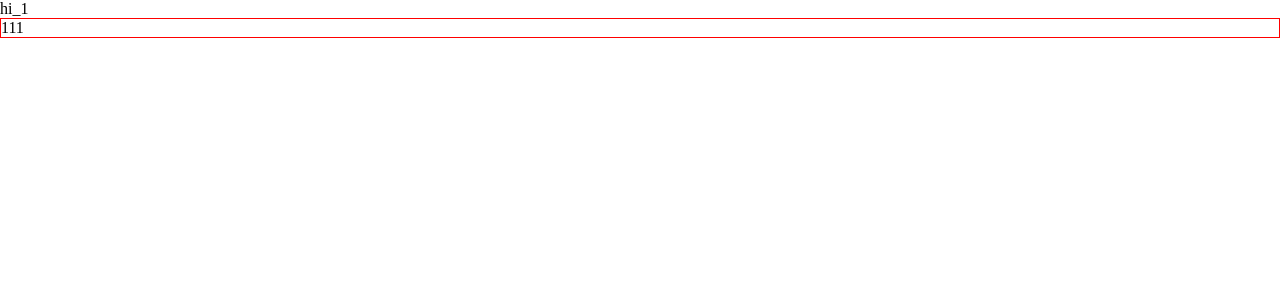
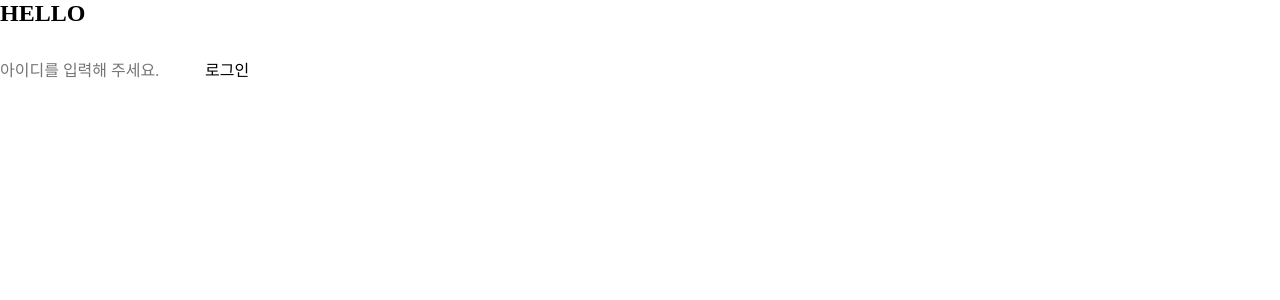
Before and after one commit to hyeokii/Nuxt-practice, a Nuxt app: page /hello in a window 1280 px wide. Shown: the top 300 px of the page. Built offline with nearby package versions, Linux system fonts and the light colour scheme.

Commit message:
hello > todo 페이지 이동

```diff
--- a/assets/variables.scss
+++ b/assets/variables.scss
@@ -8,6 +8,14 @@ li {
 .v-application--wrap {
   padding: 10px;
   height: 100%;
+  & > div:first-child {
+    display: flex;
+    flex-flow: column wrap;
+    align-items: center;
+    justify-content: center;
+    margin: 100px auto 0;
+    width: 800px;
+  }
 }
 h2 {
   font-size: 20px;
@@ -20,6 +28,10 @@ h2 {
 .inp-text {
   width: 300px;
   height: 35px;
+  padding: 5px;
   border: 1px solid white;
   color: white;
+  &::placeholder {
+    color: white;
+  }
 }
--- a/components/hello.vue
+++ b/components/hello.vue
@@ -1,14 +1,50 @@
 <template>
-  <div class="testhi">111</div>
+  <div class="box-login">
+    <input
+      type="text"
+      class="inp-text"
+      placeholder="아이디를 입력해 주세요."
+      id="inp-login"
+    />
+    <button type="button" class="btn" @click="login">로그인</button>
+  </div>
 </template>
 <script>
 export default {
   name: "helloComponent",
   props: {},
+  data() {
+    return {
+      currentUser: null,
+    };
+  },
+  // async asyncData({ $axios, route }) {
+
+  //   return {
+  //     currentUser: null,
+  //   };
+  // },
+  methods: {
+    async login() {
+      const userId = document.querySelector("#inp-login").value;
+      const userData = await this.$axios.get(
+        "http://localhost:3001/users?loginId=" + userId
+      );
+      // console.log(userData.data[0].id);
+      this.$axios.put("http://localhost:3001/currentUser", {
+        id: userData.data[0].id,
+      });
+      this.$router.push({ path: "/todo" });
+      alert("환영합니다! " + userData.data[0].userNm + "님");
+    },
+  },
 };
 </script>
 <style lang="scss">
-.testhi {
-  border: 1px solid red;
+.box-login {
+  margin-top: 30px;
+  .btn {
+    margin: 0 5px;
+  }
 }
 </style>
--- a/data/todo-list.json
+++ b/data/todo-list.json
@@ -5,10 +5,10 @@
       "loginId": "yj.shin",
       "userNm": "신예진",
       "title": "할 일1",
-      "contents": "개신나게 놀기",
+      "contents": "",
       "status": "1",
       "createdDtm": "2024-04-10T23:51:05.763Z",
-      "updatedDtm": "2024-04-10T23:51:05.763Z"
+      "updatedDtm": "2024-04-16T02:39:00.231Z"
     },
     {
       "id": "2",
@@ -18,7 +18,7 @@
       "contents": "행복하게 삼겹살 먹기",
       "status": "1",
       "createdDtm": "2024-04-10T23:51:05.763Z",
-      "updatedDtm": "2024-04-15T05:17:18.545Z"
+      "updatedDtm": "2024-04-16T04:04:49.370Z"
     },
     {
       "id": "3",
@@ -52,7 +52,7 @@
     }
   ],
   "currentUser": {
-    "id": 2
+    "id": "1"
   },
   "users": [
     {
--- a/pages/hello/index.vue
+++ b/pages/hello/index.vue
@@ -1,42 +1,38 @@
 <template>
-  <div @click="$router.push('/')" class="">
-    {{ hi }}
+  <div class="pg-hello">
+    <h2 class="tit">HELLO</h2>
     <Hello />
+    <!-- {{ hi }} -->
   </div>
 </template>
 <script>
 export default {
-  layout: "DefaultLayout",
+  layout: "Hello",
   created() {
-    console.log("created");
+    // console.log("created");
   },
   mounted() {
-    console.log("mounted");
+    // console.log("mounted");
   },
   data() {
     return {
-      hello: "1",
+      // hello: "1",
     };
   },
   computed: {
-    hi() {
-      return `hi_${this.hello}`;
-    },
+    // hi() {
+    //   return `hi_${this.hello}`;
+    // },
   },
   methods: {},
   beforeRouteLeave(to, from, next) {
-    alert(to.path);
+    // alert(to.path);
     next();
   },
 };
 </script>
 
 <style scoped lang="scss">
-.main {
-  .testhi {
-    width: 50px;
-    height: 50px;
-    border: 1px solid blue;
-  }
+.pg-hello {
 }
 </style>
--- a/pages/todo/_id.vue
+++ b/pages/todo/_id.vue
@@ -7,7 +7,7 @@
     </div>
     <div class="box-info">
       <span>해야할 사람 : {{ todoDetail.userNm }}</span>
-      <template v-if="todoDetail.id == currentUser">
+      <template v-if="todoDetail.loginId == userId">
         <div class="box-modify">
           <input
             type="text"
@@ -41,10 +41,15 @@ export default {
     const id = route.query.id;
     const data = await $axios.get("http://localhost:3001/todoList?id=" + id);
     const currentData = await $axios.get("http://localhost:3001/currentUser");
+    const userData = await $axios.get(
+      "http://localhost:3001/users?id=" + currentData.data.id
+    ); // 로그인 한 아이디
+    // console.log(userData);
     return {
+      id: id,
       todoDetail: data.data[0],
-      id: id,
-      currentUser: currentData.data.id,
+      currentUser: currentData.data.id, // 현재 사용자의 id
+      userId: userData.data[0].loginId, //로그인한 아이디의 loginId
     };
   },
   created() {},
@@ -82,14 +87,6 @@ export default {
 </script>
 
 <style lang="scss">
-.pg-todo {
-  display: flex;
-  flex-flow: column wrap;
-  align-items: center;
-  justify-content: center;
-  margin: 100px auto 0;
-  width: 800px;
-}
 .top-area {
   display: flex;
   justify-content: space-between;
--- a/pages/todo/index.vue
+++ b/pages/todo/index.vue
@@ -59,14 +59,9 @@ export default {
 
 <style lang="scss">
 .list-todo {
-  display: flex;
-  flex-flow: column wrap;
-  align-items: center;
-  justify-content: center;
-  margin: 100px auto 0;
-  width: 800px;
   ul {
     padding: 0;
+    margin-top: 30px;
     width: 100%;
   }
   li {
@@ -75,7 +70,7 @@ export default {
     margin-top: 20px;
     width: 100%;
     &:first-child {
-      margin-top: 30px;
+      margin-top: 0;
     }
     .name {
       margin-left: 20px;
```
